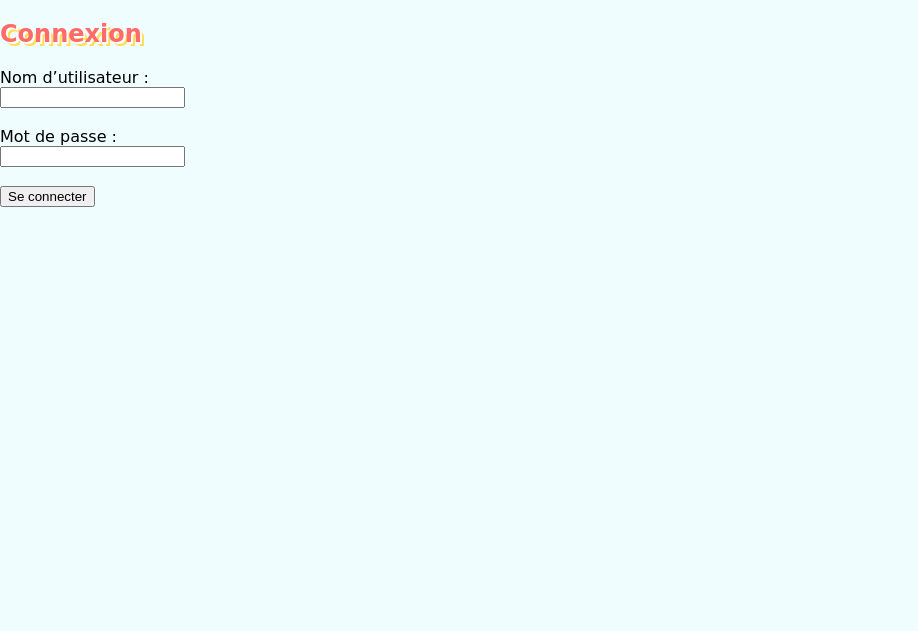
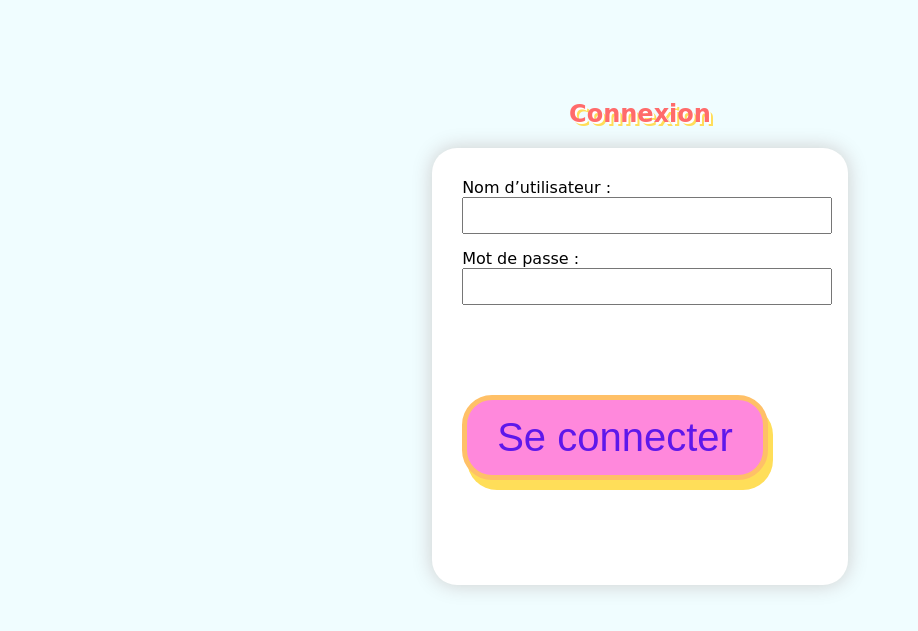
Before and after one commit to NoanBregeon/Projet_Renfor_PHP, a PHP site: page /page_connexion.php in a window 1280 px wide. Shown: the top 631 px of the page, without its empty margins (0-918 px from the left). Run offline with PHP 8.4, Linux system fonts and the light colour scheme.

Commit message:
modif css

```diff
--- a/page_connexion.php
+++ b/page_connexion.php
@@ -30,19 +30,26 @@ if ($_SERVER['REQUEST_METHOD'] === 'POST') {
 <head>
     <meta charset="UTF-8">
     <title>Connexion</title>
-    <link rel="stylesheet" href="styles\styles.css">
+    <link rel="stylesheet" href="styles/styles.css">
+    <link rel="stylesheet" href="styles/connexion.css">
 </head>
 <body>
+    <div class="connexion-container">
         <h2>Connexion</h2>
+
         <?php if ($message): ?>
-        <p style="color:red"><?= ($message) ?></p>
+            <p style="color:red"><?= htmlspecialchars($message) ?></p>
         <?php endif; ?>
-    <form method="POST" class="connexion">
+
+        <form method="POST" class="connexion-form">
             <label>Nom d’utilisateur :</label><br>
-        <input type="text" name="username" required><br><br>
+            <input type="text" name="username" required><br>
+
             <label>Mot de passe :</label><br>
-        <input type="password" name="password" required><br><br>
-        <button type="submit">Se connecter</button>
+            <input type="password" name="password" required><br>
+
+            <button type="submit" class="button">Se connecter</button>
         </form>
+    </div>
 </body>
 </html>
--- a/styles/styles.css
+++ b/styles/styles.css
@@ -144,3 +144,32 @@ img {
 img:hover {
     transform: rotate(5deg) scale(1.05);
 }
+
+
+
+
+
+
+/* connexion css */
+
+.connexion-container {
+    text-align: center;
+    margin-top: 100px;
+}
+
+.connexion-form {
+    display: inline-block;
+    text-align: left;
+    background-color: #ffffff;
+    padding: 30px;
+    border-radius: 25px;
+    box-shadow: 0 0 20px #ccc;
+}
+
+.connexion-form input[type="text"],
+.connexion-form input[type="password"] {
+    width: 100%;
+    font-size: 20px;
+    padding: 5px;
+    margin-bottom: 15px;
+}
```
Lines whose indentation alone changed are shown as unchanged.
